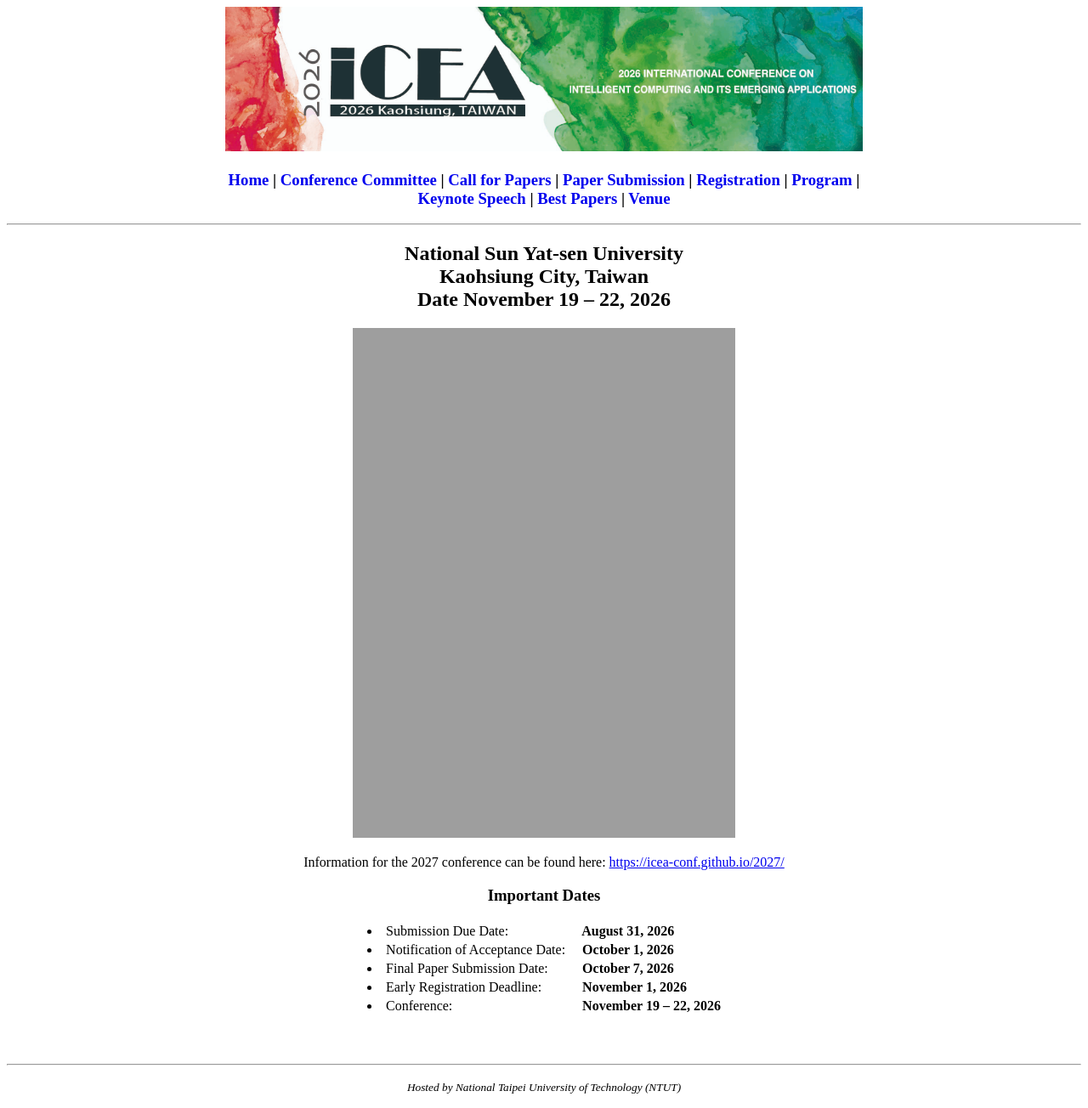
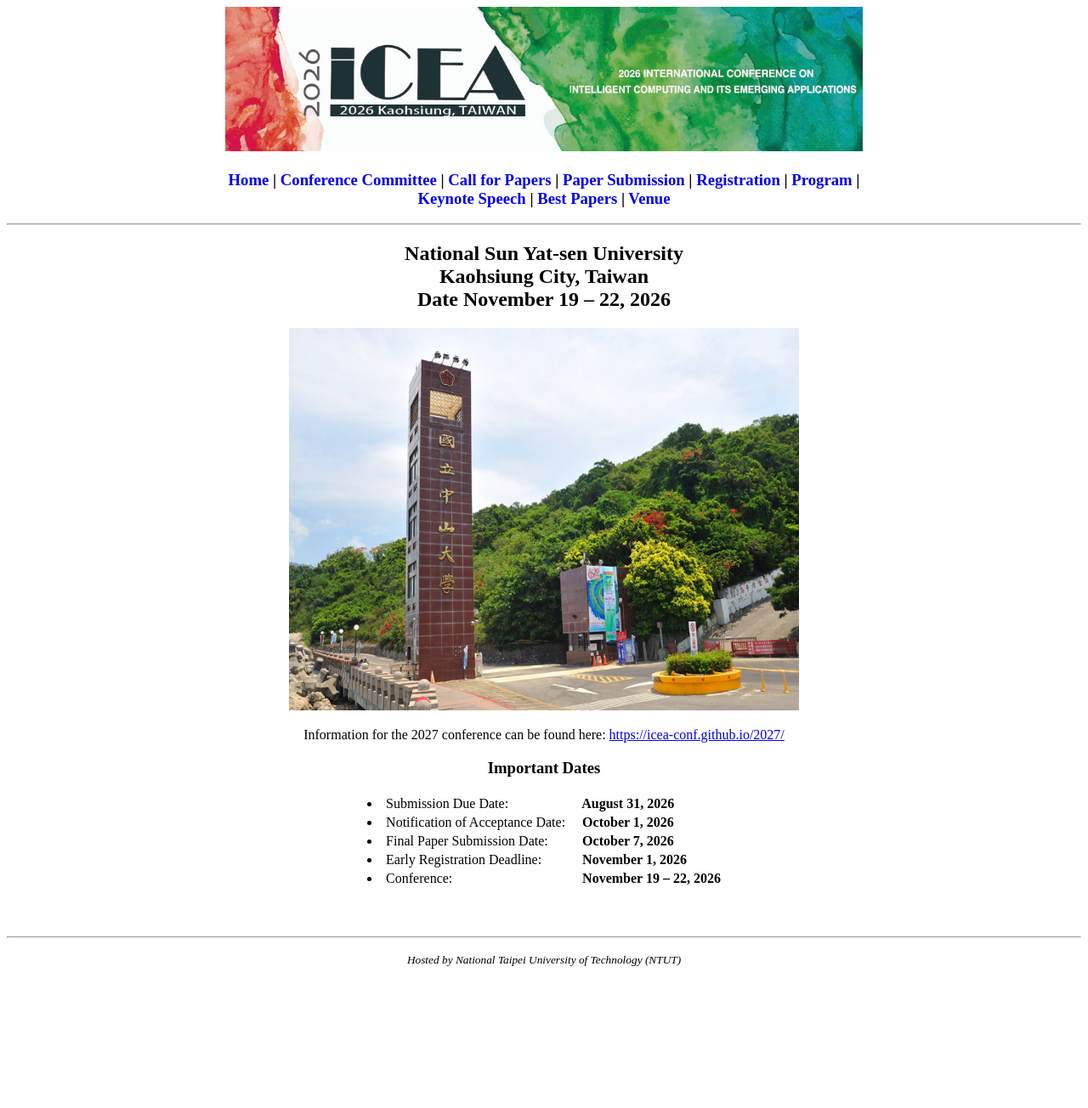
Before and after one commit to icea-conf/2026, a Jekyll site: the page built from index.html, in a window 1280 px wide. Shown: the whole page at 85% size. Built offline with Jekyll 4.4.1, drawn with Linux system fonts in a browser that asks for light colours; the list of posts is cut into pages by our own code; after the commit the page ends 1154 px from its top, so only the background shows below that.

Commit message:
Update index.html
Update the image about NSYSU

```diff
--- a/index.html
+++ b/index.html
@@ -14,7 +14,7 @@
                   </h2>
 
             <!-- <img src="https://icea-conf.github.io/2024/image/ICEA2026.jpg" alt="" style="max-width: 100%; height: auto;"> -->
-            <img src="https://icea-conf.github.io/2026/image/ICEA2026.png" alt="" width="450" height="600">
+            <img src="https://icea-conf.github.io/2026/image/NSYSU.jpg" alt="" width="600" height="450">
 
             <!-- <div>
                   <p>Information for the 2025 conference can be found <a href="https://icea2025.github.io/latrobe/">here</a>: <a href="https://icea2025.github.io/latrobe/">https://icea2025.github.io/latrobe/</a></p>
```
